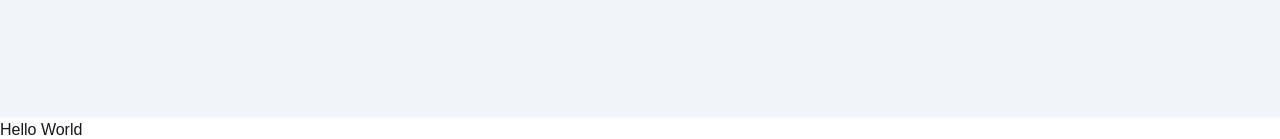
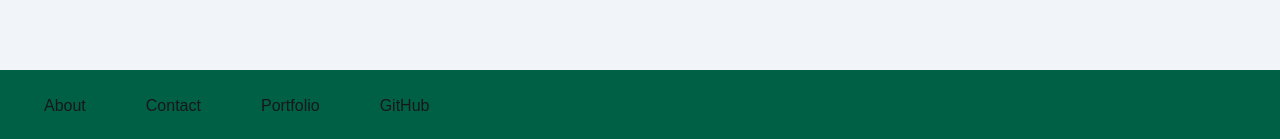
Before and after one commit to ldaws003/exercise-tracker-v2, a Next.js app: page / in a window 1280 px wide. Shown: the part 658-797 px from the top of the page. Built offline with nearby package versions, Linux system fonts and the light colour scheme; no server answers.

Commit message:
added links and css

```diff
--- a/app/components/ui/Footer.tsx
+++ b/app/components/ui/Footer.tsx
@@ -1,9 +1,13 @@
 //TODO: finish footer
+import Link from "next/link";
 
 export default function Footer(){
     return (
-        <footer>
-            <p>Hello World</p>
+        <footer className="bg-emerald-800 px-5 py-5 w-full flex flex-nowrap sm:flex-wrap gap-x-3 flex-row items-start">
+            <Link className="inline hover:bg-emerald-950 p-1 mx-5 text-center" href="/about">About</Link>
+            <Link className="inline hover:bg-emerald-950 p-1 mx-5 text-center" href="/contact-us">Contact</Link>
+            <a className="inline hover:bg-emerald-950 p-1  mx-5 text-center" href="https://portfolio-leon.appwrite.network/" target="_blank" rel="noopener noreferrer">Portfolio</a>
+            <a className="inline hover:bg-emerald-950 p-1  mx-5 text-center" href="https://github.com/ldaws003/exercise-tracker-v2" target="_blank" rel="noopener noreferrer">GitHub</a>
         </footer>
     );
 }
```
